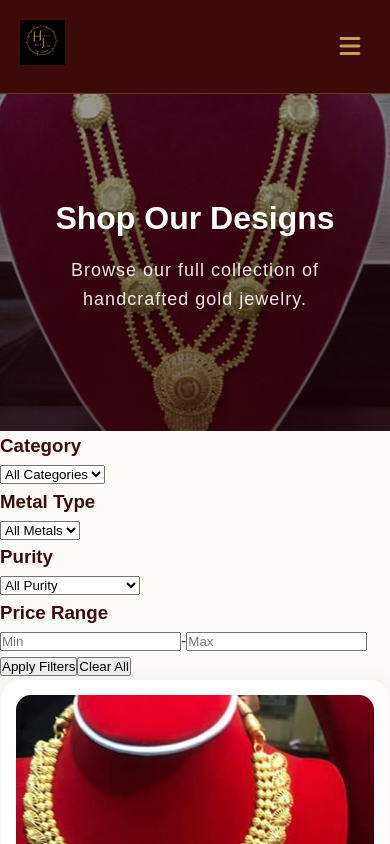
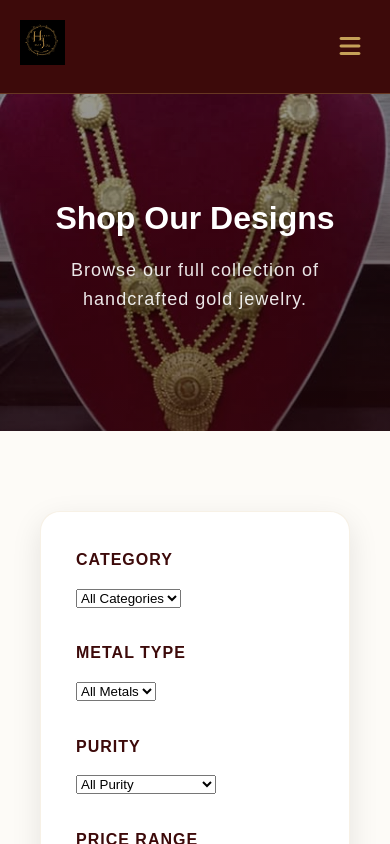
Before and after one commit to Sushma0203/websitereactsulav, a React (Vite) app in the folder harati-react/: page /shop in a window 390 px wide. Shown: the top 844 px of the page. Built offline with nearby package versions, Linux system fonts and the light colour scheme.

Commit message:
final touch

```diff
--- a/harati-react/src/App.css
+++ b/harati-react/src/App.css
@@ -664,3 +664,105 @@ h4,
         transform: scale(1);
     }
 }
+
+/* ================= SHOP SIDEBAR & LAYOUT ================= */
+.shop-container {
+    display: flex;
+    max-width: 1400px;
+    margin: 80px auto;
+    padding: 0 40px;
+    gap: 50px;
+    align-items: flex-start;
+}
+
+.filter-sidebar {
+    width: 280px;
+    background: #fff;
+    padding: 35px;
+    border-radius: 20px;
+    box-shadow: var(--shadow-premium);
+    position: sticky;
+    top: 120px;
+    border: 1px solid rgba(197, 160, 89, 0.15);
+}
+
+.filter-group {
+    margin-bottom: 30px;
+}
+
+.filter-group h3 {
+    font-size: 16px;
+    margin-bottom: 12px;
+    color: var(--primary-maroon);
+    font-family: Arial, sans-serif;
+    font-weight: 700;
+    text-transform: uppercase;
+    letter-spacing: 1px;
+}
+
+.price-inputs {
+    display: flex;
+    align-items: center;
+    gap: 10px;
+}
+
+.price-inputs span {
+    color: #888;
+}
+
+.filter-actions {
+    display: flex;
+    flex-direction: column;
+    gap: 15px;
+    margin-top: 40px;
+}
+
+.apply-btn {
+    background: var(--primary-maroon);
+    color: #fff;
+    border: none;
+    padding: 15px;
+    border-radius: 12px;
+    font-weight: 600;
+    cursor: pointer;
+    transition: var(--transition-smooth);
+    text-transform: uppercase;
+    font-size: 13px;
+    letter-spacing: 1px;
+}
+
+.apply-btn:hover {
+    background: var(--premium-gold);
+}
+
+.clear-btn {
+    background: transparent;
+    color: var(--primary-maroon);
+    border: 1px solid rgba(61, 10, 10, 0.2);
+    padding: 14px;
+    border-radius: 12px;
+    font-weight: 600;
+    cursor: pointer;
+    transition: var(--transition-smooth);
+    text-transform: uppercase;
+    font-size: 13px;
+    letter-spacing: 1px;
+}
+
+.clear-btn:hover {
+    background: rgba(61, 10, 10, 0.05);
+    border-color: var(--primary-maroon);
+}
+
+/* Responsive Shop */
+@media (max-width: 900px) {
+    .shop-container {
+        flex-direction: column;
+    }
+
+    .filter-sidebar {
+        width: 100%;
+        position: static;
+        margin-bottom: 40px;
+    }
+}
--- a/harati-react/src/App.jsx
+++ b/harati-react/src/App.jsx
@@ -2,6 +2,7 @@ import React from 'react';
 import { BrowserRouter as Router, Routes, Route } from 'react-router-dom';
 import Navbar from './components/Navbar';
 import Footer from './components/Footer';
+import ScrollToTop from './components/ScrollToTop';
 import Home from './pages/Home';
 import About from './pages/About';
 import Shop from './pages/Shop';
@@ -18,6 +19,7 @@ import './App.css';
 function App() {
   return (
     <Router>
+      <ScrollToTop />
       <div className="app-container">
         <Navbar />
         <Routes>
--- a/harati-react/src/pages/Book.jsx
+++ b/harati-react/src/pages/Book.jsx
@@ -1,6 +1,13 @@
-import React from 'react';
+import React, { useState } from 'react';
 
 const Book = () => {
+    const [message, setMessage] = useState('');
+
+    const handleSubmit = (e) => {
+        e.preventDefault();
+        setMessage('Reservation request submitted successfully! We will contact you shortly to confirm.');
+        e.target.reset();
+    };
     return (
         <main className="book-page">
             <section className="hero fullwidth" style={{ height: '40vh' }}>
@@ -14,7 +21,20 @@ const Book = () => {
             <section className="product-section section fullwidth" style={{ backgroundColor: '#fff', padding: '100px 20px' }}>
                 <div style={{ maxWidth: '650px', margin: '0 auto', padding: '60px', background: '#fff', borderRadius: '30px', boxShadow: 'var(--shadow-premium)', border: '1px solid rgba(197, 160, 89, 0.2)' }}>
                     <h2 style={{ marginBottom: '40px', textAlign: 'center' }}>Reservation Request</h2>
-                    <form>
+                    {message && (
+                        <div style={{
+                            padding: '15px',
+                            background: '#d4edda',
+                            color: '#155724',
+                            border: '1px solid #c3e6cb',
+                            borderRadius: '10px',
+                            marginBottom: '20px',
+                            textAlign: 'center'
+                        }}>
+                            {message}
+                        </div>
+                    )}
+                    <form onSubmit={handleSubmit}>
                         <div style={{ display: 'grid', gridTemplateColumns: '1fr 1fr', gap: '20px', marginBottom: '20px' }}>
                             <input type="text" placeholder="Full Name" style={{ width: '100%', padding: '15px', border: '1px solid #eee', borderRadius: '12px', background: '#f9f9f9', fontFamily: 'inherit' }} />
                             <input type="tel" placeholder="Phone Number" style={{ width: '100%', padding: '15px', border: '1px solid #eee', borderRadius: '12px', background: '#f9f9f9', fontFamily: 'inherit' }} />
--- a/harati-react/src/pages/Contact.jsx
+++ b/harati-react/src/pages/Contact.jsx
@@ -1,6 +1,14 @@
-import React from 'react';
+import React, { useState } from 'react';
 
 const Contact = () => {
+    const [message, setMessage] = useState('');
+
+    const handleSubmit = (e) => {
+        e.preventDefault();
+        setMessage('Thank you! Your message has been sent successfully. We will get back to you soon.');
+        // Reset form or other logic if needed
+        e.target.reset();
+    };
     return (
         <main className="contact-page">
             <section className="hero fullwidth" style={{ height: '40vh' }}>
@@ -57,7 +65,20 @@ const Contact = () => {
                     {/* CONTACT FORM */}
                     <div style={{ flex: '1 1 400px', maxWidth: '540px', background: '#fff', padding: '50px', borderRadius: '30px', boxShadow: 'var(--shadow-premium)', border: '1px solid rgba(197, 160, 89, 0.2)' }}>
                         <h3 style={{ fontSize: '24px', color: 'var(--primary-maroon)', marginBottom: '30px', textAlign: 'center' }}>Send a Message / Design</h3>
-                        <form onSubmit={(e) => { e.preventDefault(); alert("Currently message cant be delivered please mail us for further inquiry"); }}>
+                        {message && (
+                            <div style={{
+                                padding: '15px',
+                                background: '#d4edda',
+                                color: '#155724',
+                                border: '1px solid #c3e6cb',
+                                borderRadius: '10px',
+                                marginBottom: '20px',
+                                textAlign: 'center'
+                            }}>
+                                {message}
+                            </div>
+                        )}
+                        <form onSubmit={handleSubmit}>
                             <div style={{ marginBottom: '20px' }}>
                                 <input type="text" placeholder="Full Name" style={{ width: '100%', padding: '15px', border: '1px solid #eee', borderRadius: '12px', background: '#f9f9f9', fontFamily: 'inherit' }} />
                             </div>
```
